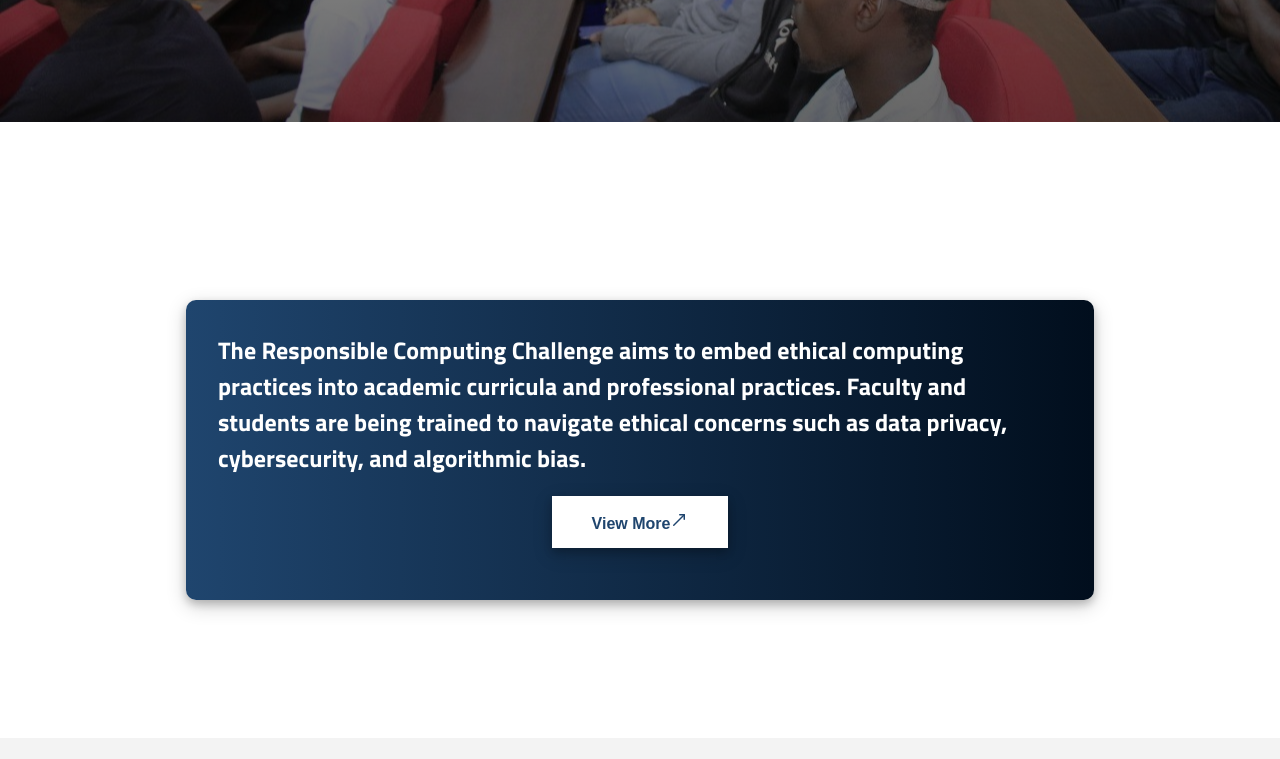
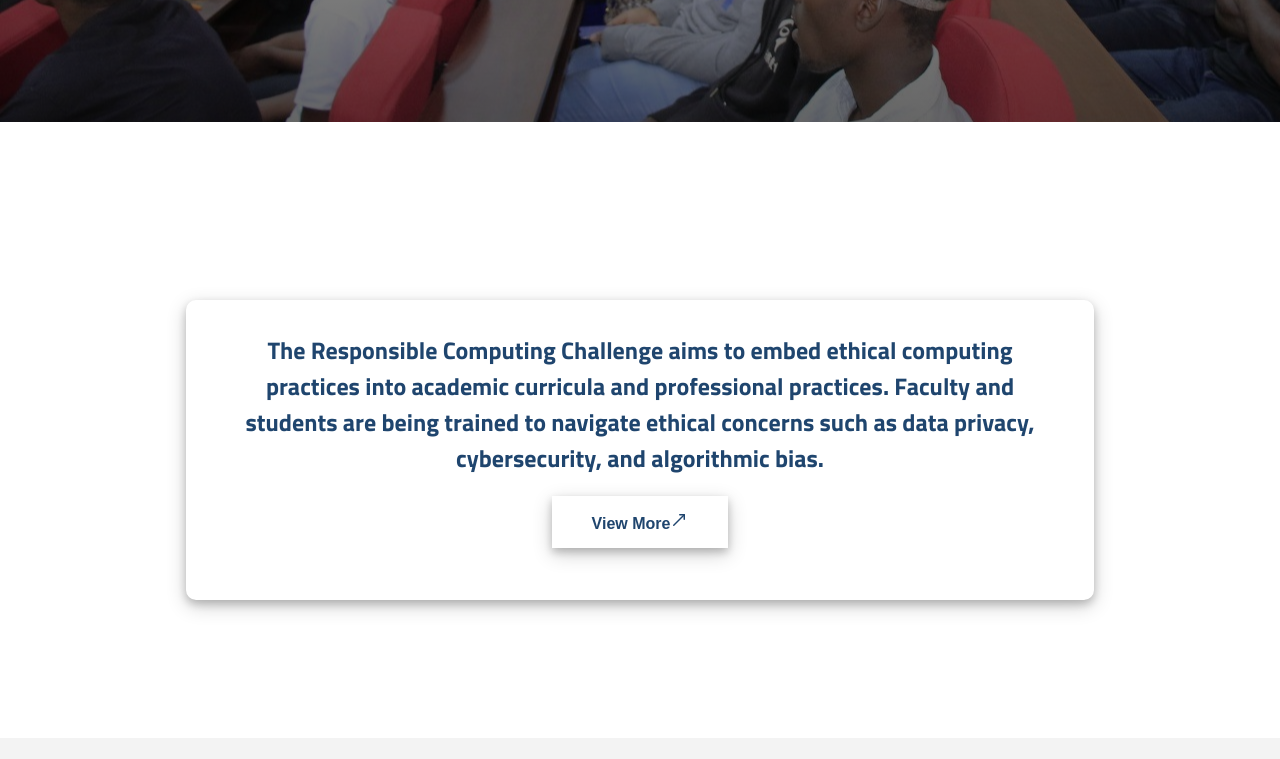
Before and after one commit to efpha/rc_web-app, a Next.js app: page / in a window 1280 px wide. Shown: the part 478-1237 px from the top of the page. Built offline with nearby package versions, Linux system fonts and the light colour scheme.

Commit message:
colors adjastmets

```diff
--- a/src/app/home.css
+++ b/src/app/home.css
@@ -194,7 +194,7 @@
     margin: 5em auto;
 }
 .content_card{
-    background: linear-gradient(to right, #1f456e, #010e1d);
+    /* background: linear-gradient(to right, #1f456e, #010e1d); */
     box-shadow: 0 4px 8px 0 rgba(0, 0, 0, 0.2), 0 6px 20px 0 rgba(0, 0, 0, 0.19);
     padding: 2em;
     margin: 3em;
@@ -204,9 +204,10 @@
 .content {
     width: 100%;
     margin: auto;
-    color: var(--primary-text);
+    color: var(--primary-color);
     font-size: 24px;
     font-weight: 100;
+    text-align: center;
 }
 
 .content._2nd{
```
